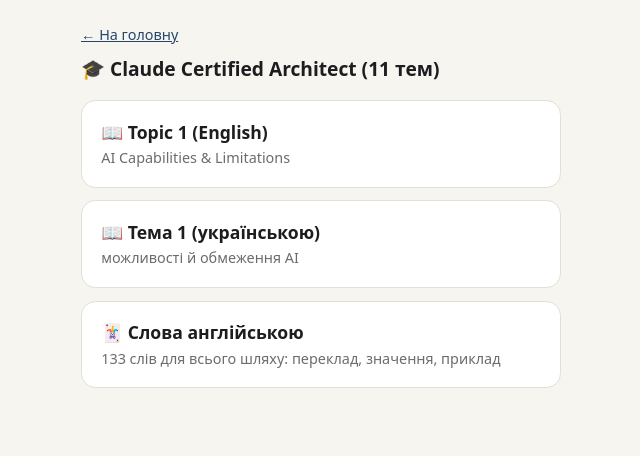
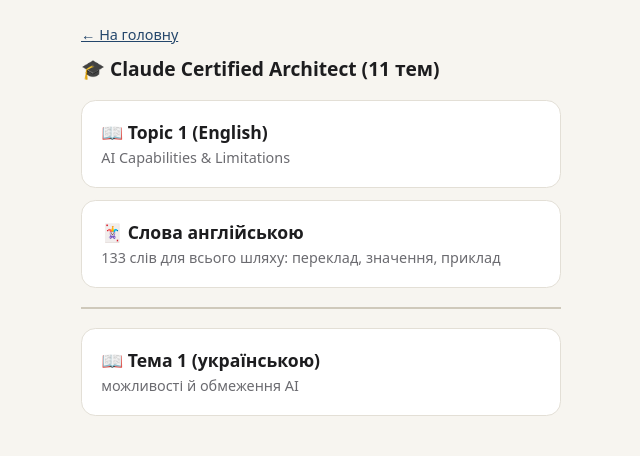
Before and after one commit to ArtemSinkovskyi/study-cards, a plain HTML site: page architect-hub.html in a window 1280 px wide. Shown: the whole page, without its empty margins (319-959 px from the left). Drawn offline with Linux system fonts and the light colour scheme.

Commit message:
Architect hub order: English lecture, word cards, divider, Ukrainian lecture

```diff
--- a/architect-hub.html
+++ b/architect-hub.html
@@ -21,8 +21,9 @@
 <nav class="top"><a href="index.html">← На головну</a></nav>
 <h1>🎓 Claude Certified Architect (11 тем)</h1>
   <a class="deck" href="lectures/architect/1-ai-capabilities-and-limitations-en.html"><b>📖 Topic 1 (English)</b><span>AI Capabilities & Limitations</span></a>
+  <a class="deck" href="architect.html"><b>🃏 Слова англійською</b><span>133 слів для всього шляху: переклад, значення, приклад</span></a>
+<hr style="border:0;border-top:2px solid #cfc9bb;margin:1.2rem 0">
   <a class="deck" href="lectures/architect/1-ai-capabilities-and-limitations-uk.html"><b>📖 Тема 1 (українською)</b><span>можливості й обмеження AI</span></a>
-  <a class="deck" href="architect.html"><b>🃏 Слова англійською</b><span>133 слів для всього шляху: переклад, значення, приклад</span></a>
 </main>
 <script>
 const tg = window.Telegram && window.Telegram.WebApp;
```
